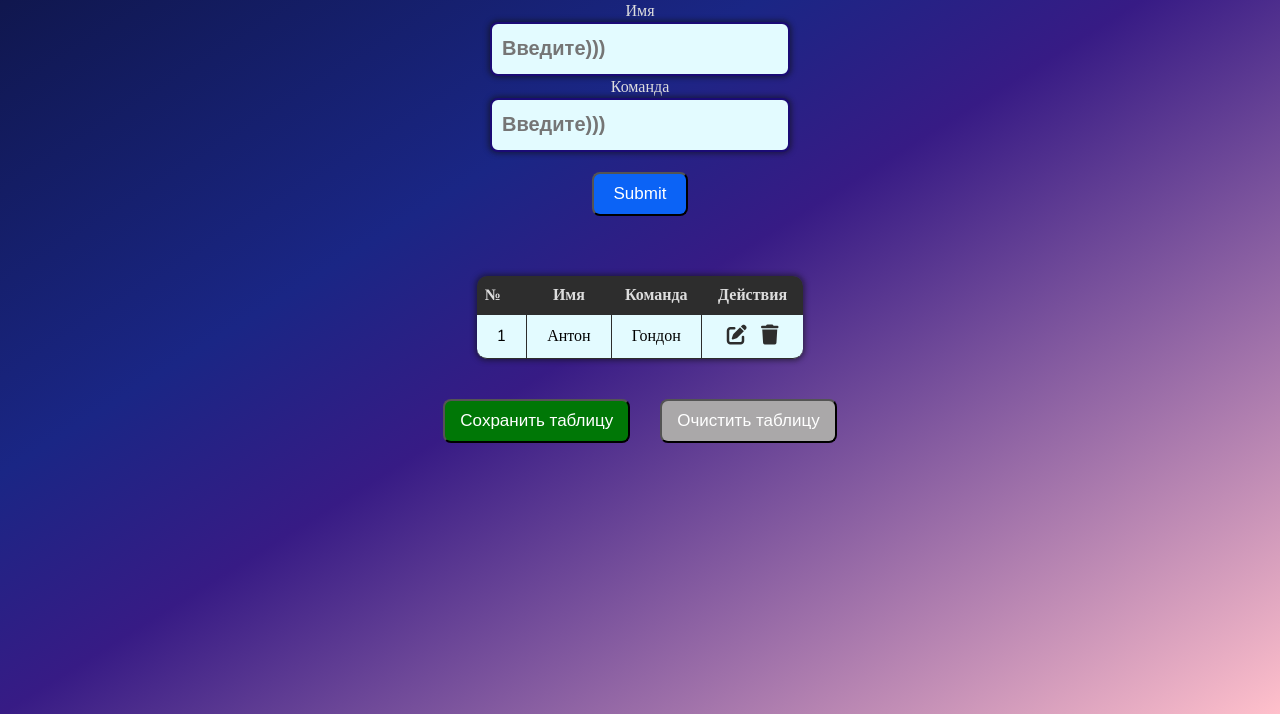
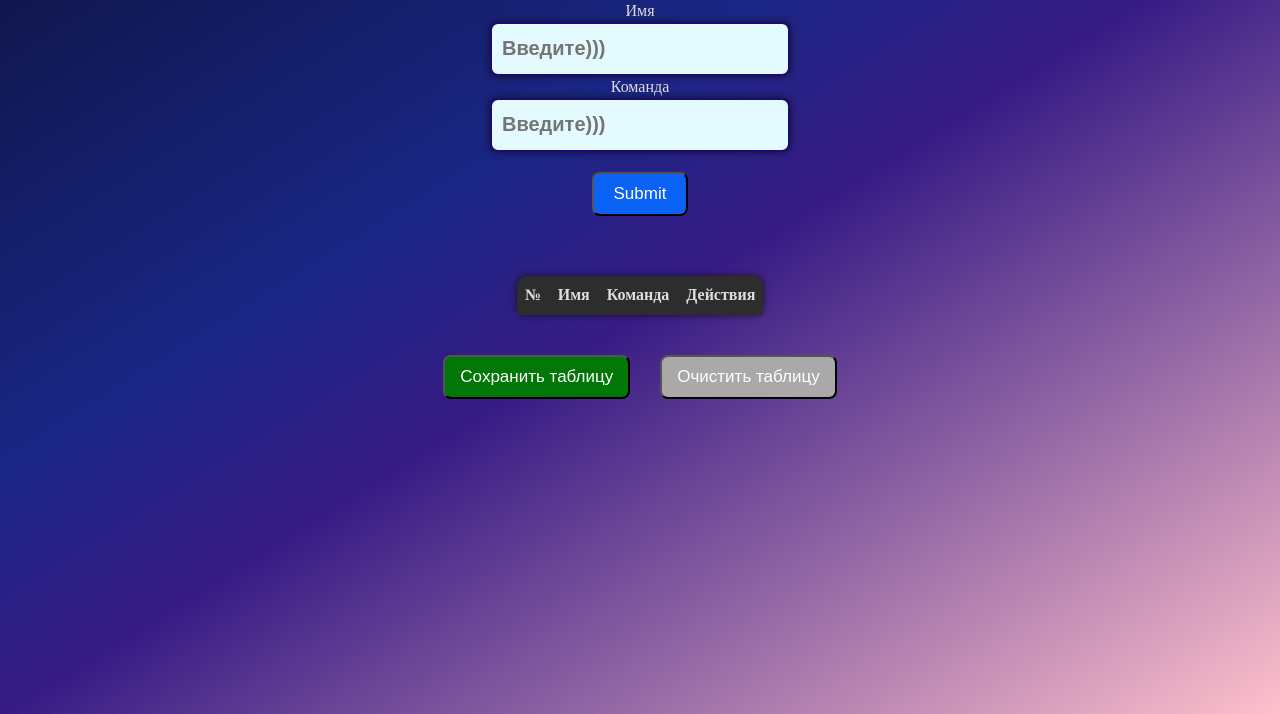
Before and after one commit to NikitaDubrovskii/TournamentBot, a plain HTML site: page front/index.html in a window 1280 px wide. Shown: the part 86-800 px from the top of the page. Drawn offline with nearby package versions, Linux system fonts and the light colour scheme.

```diff
--- a/front/index.html
+++ b/front/index.html
@@ -36,15 +36,6 @@
                 </tr>
             </thead>
             <tbody>
-                <tr>
-                    <td>1</td>
-                    <td id="playerName">Антон</td>
-                    <td id="teamName">Гондон</td>
-                    <td>
-                        <i class="fa-solid fa-pen-to-square" onclick="editRow(this)"></i>
-                        <i class="fa-solid fa-trash" onclick="deleteRow(this)"></i>
-                    </td>
-                </tr>
             </tbody>
         </table>
 
--- a/front/styles/table.css
+++ b/front/styles/table.css
@@ -3,6 +3,7 @@ body {
     /* background: linear-gradient(to bottom right, #0e1444 , rgb(130, 15, 197)); */
     color: #ddd;
     font-family: 'Nunito';
+    touch-action: manipulation;
 }
 
 html, body {
@@ -55,7 +56,7 @@ input[type="submit"]:hover{
 table {
     border-collapse: separate;
     border-spacing: 0;
-    max-width: 70%;
+    max-width: 75%;
     margin: 40px auto;
     border-radius: 10px;
     box-shadow: 0 0 5px 2px rgba(16, 16, 16, 0.5);
@@ -85,7 +86,7 @@ th:first-child, td:first-child {
     border-right: none;
     }
     td {
-    padding: 10px 20px;
+    padding: 10px 16px;
     background: #e3fbff;
     }
     tr:last-child td:first-child {
```
